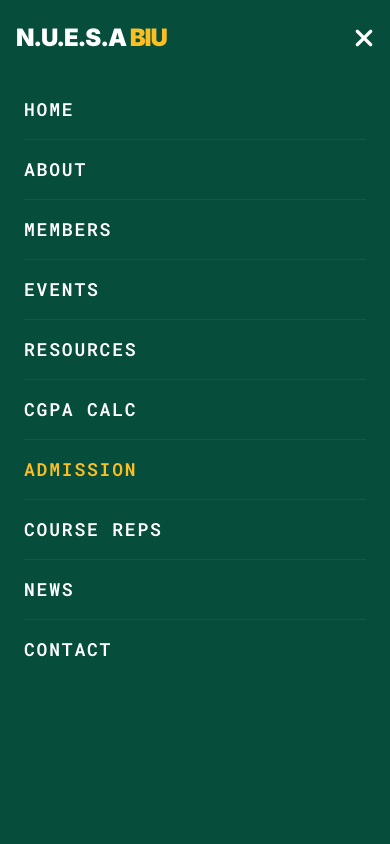
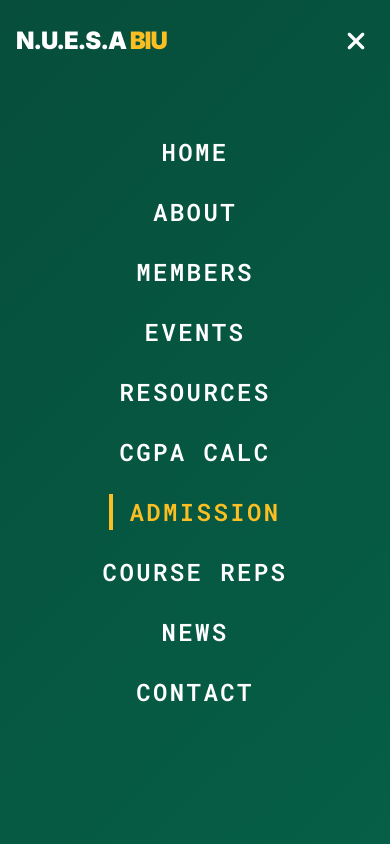
Before and after one commit to Bhig-Sasha/Nuesa_BIU, a website: page public/admission.html in a window 390 px wide. Both pictures are taken after a click on the button 362 px from the left and 37 px from the top of the page. Shown: the top 844 px of the page. Drawn offline with Linux system fonts and the light colour scheme.

Commit message:
updated files

```diff
--- a/public/admission.html
+++ b/public/admission.html
@@ -35,21 +35,29 @@
             background-color: var(--gray-100);
             color: var(--gray-800);
             line-height: 1.5;
+            overflow-x: hidden;
         }
 
-        /* ===== MODERN NAVBAR (exact copy from members page) ===== */
+        body.menu-open {
+            overflow: hidden;
+        }
+
+        /* ===== MODERN NAVBAR - FIXED VERSION ===== */
         .navbar {
             position: fixed;
             top: 0;
+            left: 0;
+            right: 0;
             width: 100%;
-            z-index: 50;
+            z-index: 1000;
             transition: all 0.3s ease;
             background-color: rgba(6, 78, 59, 0.95);
             padding: 1.25rem 0;
+            backdrop-filter: blur(8px);
         }
         .navbar.scrolled {
-            background-color: rgba(6, 78, 59, 0.95);
-            backdrop-filter: blur(8px);
+            background-color: rgba(6, 78, 59, 0.98);
+            backdrop-filter: blur(10px);
             box-shadow: var(--shadow-lg);
             padding: 0.75rem 0;
         }
@@ -64,13 +72,18 @@
             display: flex;
             justify-content: space-between;
             align-items: center;
+            position: relative;
         }
         .logo-link {
             display: flex;
             align-items: center;
             gap: 0.25rem;
-            z-index: 50;
+            z-index: 1001;
             text-decoration: none;
+            transition: transform 0.3s ease;
+        }
+        .logo-link:hover {
+            transform: scale(1.05);
         }
         .logo-main {
             font-size: 1.5rem;
@@ -100,34 +113,59 @@
             text-decoration: none;
             color: rgba(255,255,255,0.9);
             transition: color 0.2s;
+            position: relative;
+        }
+        .nav-link::after {
+            content: '';
+            position: absolute;
+            bottom: -4px;
+            left: 0;
+            width: 0;
+            height: 2px;
+            background-color: var(--amber-400);
+            transition: width 0.3s;
         }
         .nav-link:hover { color: var(--amber-400); }
+        .nav-link:hover::after { width: 100%; }
         .nav-link.active { color: var(--amber-400); }
+        .nav-link.active::after { width: 100%; }
+
         .mobile-menu-btn {
             display: block;
             background: none;
             border: none;
             color: var(--white);
             cursor: pointer;
-            z-index: 50;
+            z-index: 1001;
+            transition: all 0.3s;
+            padding: 0.5rem;
+            border-radius: 0.375rem;
         }
-        .mobile-menu-btn:hover { color: var(--amber-400); }
+        .mobile-menu-btn:hover {
+            color: var(--amber-400);
+            transform: rotate(90deg);
+        }
         @media (min-width: 1024px) { .mobile-menu-btn { display: none; } }
+
+        /* Mobile overlay - FIXED */
         .mobile-overlay {
-            position: absolute;
+            position: fixed;
             top: 0;
             left: 0;
             width: 100%;
-            min-height: 100vh;
-            background-color: var(--emerald-900);
+            height: 100vh;
+            background: linear-gradient(135deg, var(--emerald-900), var(--emerald-800));
             display: flex;
             flex-direction: column;
-            padding: 6rem 1.5rem 2rem;
+            justify-content: center;
+            align-items: center;
+            padding: 5rem 2rem;
             overflow-y: auto;
             opacity: 0;
             visibility: hidden;
-            transform: translateY(-20px);
-            transition: opacity 0.3s ease, transform 0.3s ease, visibility 0.3s;
+            transform: translateY(-100%);
+            transition: all 0.4s cubic-bezier(0.4, 0, 0.2, 1);
+            z-index: 999;
         }
         .mobile-overlay.open {
             opacity: 1;
@@ -136,18 +174,46 @@
         }
         .mobile-link {
             font-family: 'Roboto Mono', monospace;
-            font-size: 1.125rem;
+            font-size: 1.5rem;
             font-weight: 600;
             letter-spacing: 0.1em;
             text-decoration: none;
-            border-bottom: 1px solid var(--emerald-800);
-            padding-bottom: 1rem;
-            margin-bottom: 1rem;
             color: var(--white);
+            transition: all 0.3s;
+            margin: 0.75rem 0;
+            opacity: 0;
+            transform: translateX(-20px);
         }
-        .mobile-link.active { color: var(--amber-400); }
+        .mobile-overlay.open .mobile-link {
+            opacity: 1;
+            transform: translateX(0);
+            transition: opacity 0.4s, transform 0.4s;
+        }
+        .mobile-overlay.open .mobile-link:nth-child(1) { transition-delay: 0.1s; }
+        .mobile-overlay.open .mobile-link:nth-child(2) { transition-delay: 0.15s; }
+        .mobile-overlay.open .mobile-link:nth-child(3) { transition-delay: 0.2s; }
+        .mobile-overlay.open .mobile-link:nth-child(4) { transition-delay: 0.25s; }
+        .mobile-overlay.open .mobile-link:nth-child(5) { transition-delay: 0.3s; }
+        .mobile-overlay.open .mobile-link:nth-child(6) { transition-delay: 0.35s; }
+        .mobile-overlay.open .mobile-link:nth-child(7) { transition-delay: 0.4s; }
+        .mobile-overlay.open .mobile-link:nth-child(8) { transition-delay: 0.45s; }
+        .mobile-overlay.open .mobile-link:nth-child(9) { transition-delay: 0.5s; }
+        .mobile-overlay.open .mobile-link:nth-child(10) { transition-delay: 0.55s; }
+
+        .mobile-link:hover {
+            color: var(--amber-400);
+            transform: translateX(10px);
+        }
+        .mobile-link.active {
+            color: var(--amber-400);
+            border-left: 4px solid var(--amber-400);
+            padding-left: 1rem;
+        }
         .mobile-link:last-child { border-bottom: none; }
-        .main-wrapper { padding-top: 5rem; }
+
+        .main-wrapper {
+            padding-top: 5rem;
+        }
 
         /* ===== HERO SECTION (custom for admission) ===== */
         .hero {
@@ -535,7 +601,7 @@
     </style>
 </head>
 <body>
-    <!-- ===== NAVBAR (exact copy from members page) ===== -->
+    <!-- ===== NAVBAR - FIXED VERSION ===== -->
     <nav class="navbar" id="navbar">
         <div class="nav-container">
             <div class="nav-flex">
@@ -862,26 +928,57 @@
             window.addEventListener('scroll', updateNavbar);
             updateNavbar();
 
-            // ===== MOBILE MENU TOGGLE =====
+            // ===== MOBILE MENU TOGGLE - FIXED =====
             const mobileBtn = document.getElementById('mobileMenuBtn');
             const mobileOverlay = document.getElementById('mobileOverlay');
             const menuIcon = document.getElementById('menuIcon');
-            mobileBtn.addEventListener('click', () => {
-                const isOpen = mobileOverlay.classList.contains('open');
-                if (isOpen) {
+
+            function toggleMobileMenu(open) {
+                if (open) {
+                    mobileOverlay.classList.add('open');
+                    menuIcon.className = 'fas fa-times fa-2x';
+                    document.body.classList.add('menu-open');
+                } else {
                     mobileOverlay.classList.remove('open');
                     menuIcon.className = 'fas fa-bars fa-2x';
-                } else {
-                    mobileOverlay.classList.add('open');
-                    menuIcon.className = 'fas fa-times fa-2x';
+                    document.body.classList.remove('menu-open');
+                }
+            }
+
+            mobileBtn.addEventListener('click', (e) => {
+                e.preventDefault();
+                e.stopPropagation();
+                const isOpen = mobileOverlay.classList.contains('open');
+                toggleMobileMenu(!isOpen);
+            });
+
+            // Close mobile menu when clicking a link
+            document.querySelectorAll('.mobile-link').forEach(link => {
+                link.addEventListener('click', (e) => {
+                    e.preventDefault(); // Remove this if you want actual navigation
+                    toggleMobileMenu(false);
+
+                    // Optional: Navigate after a short delay
+                    // setTimeout(() => {
+                    //     window.location.href = link.getAttribute('href');
+                    // }, 300);
+                });
+            });
+
+            // Close when clicking outside
+            document.addEventListener('click', (e) => {
+                if (mobileOverlay.classList.contains('open') &&
+                    !mobileOverlay.contains(e.target) &&
+                    !mobileBtn.contains(e.target)) {
+                    toggleMobileMenu(false);
                 }
             });
-            document.querySelectorAll('.mobile-link').forEach(link => {
-                link.addEventListener('click', (e) => {
-                    e.preventDefault();
-                    mobileOverlay.classList.remove('open');
-                    menuIcon.className = 'fas fa-bars fa-2x';
-                });
+
+            // Close on escape key
+            document.addEventListener('keydown', (e) => {
+                if (e.key === 'Escape' && mobileOverlay.classList.contains('open')) {
+                    toggleMobileMenu(false);
+                }
             });
 
             // ===== TABBED INTERFACE =====
```
